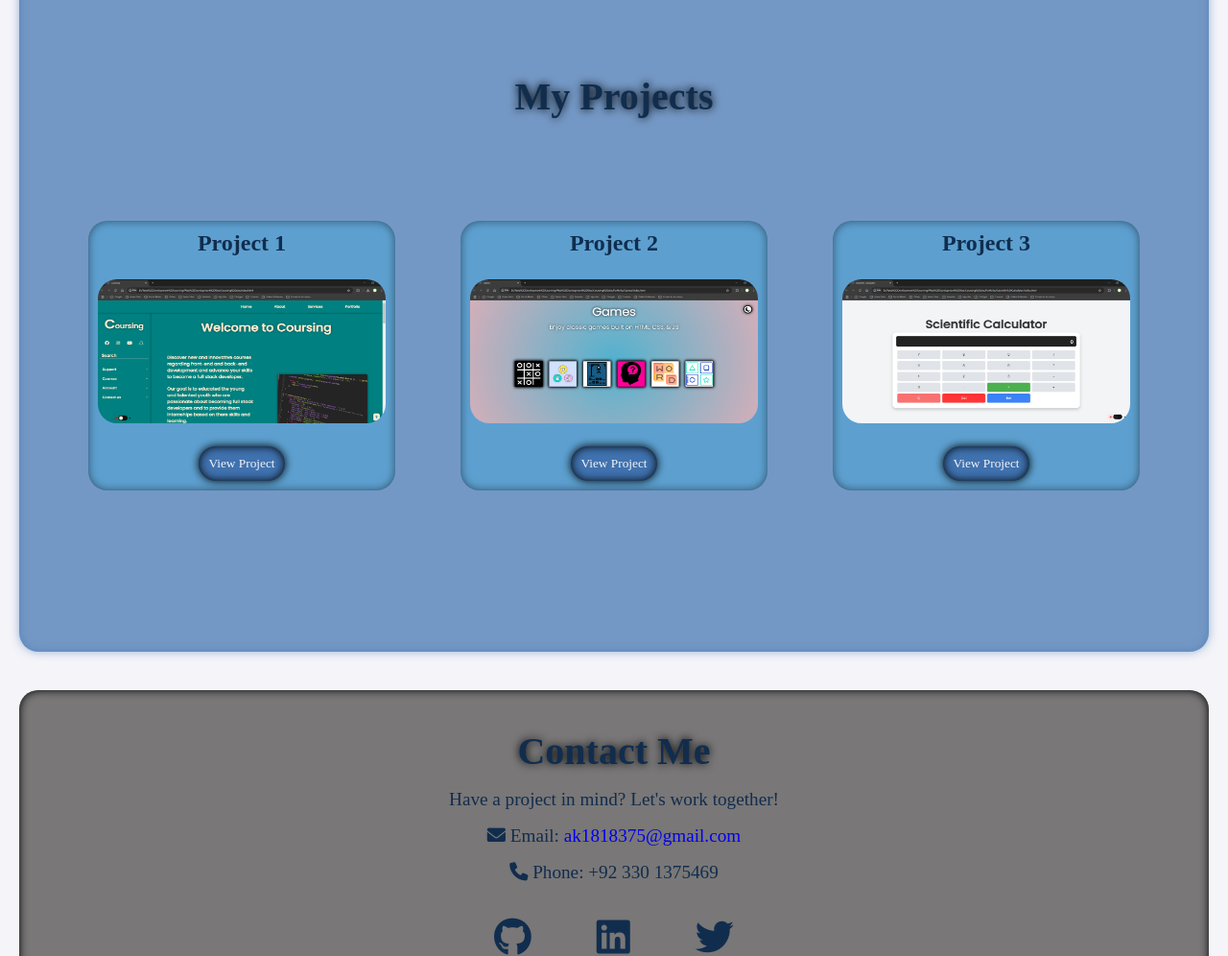
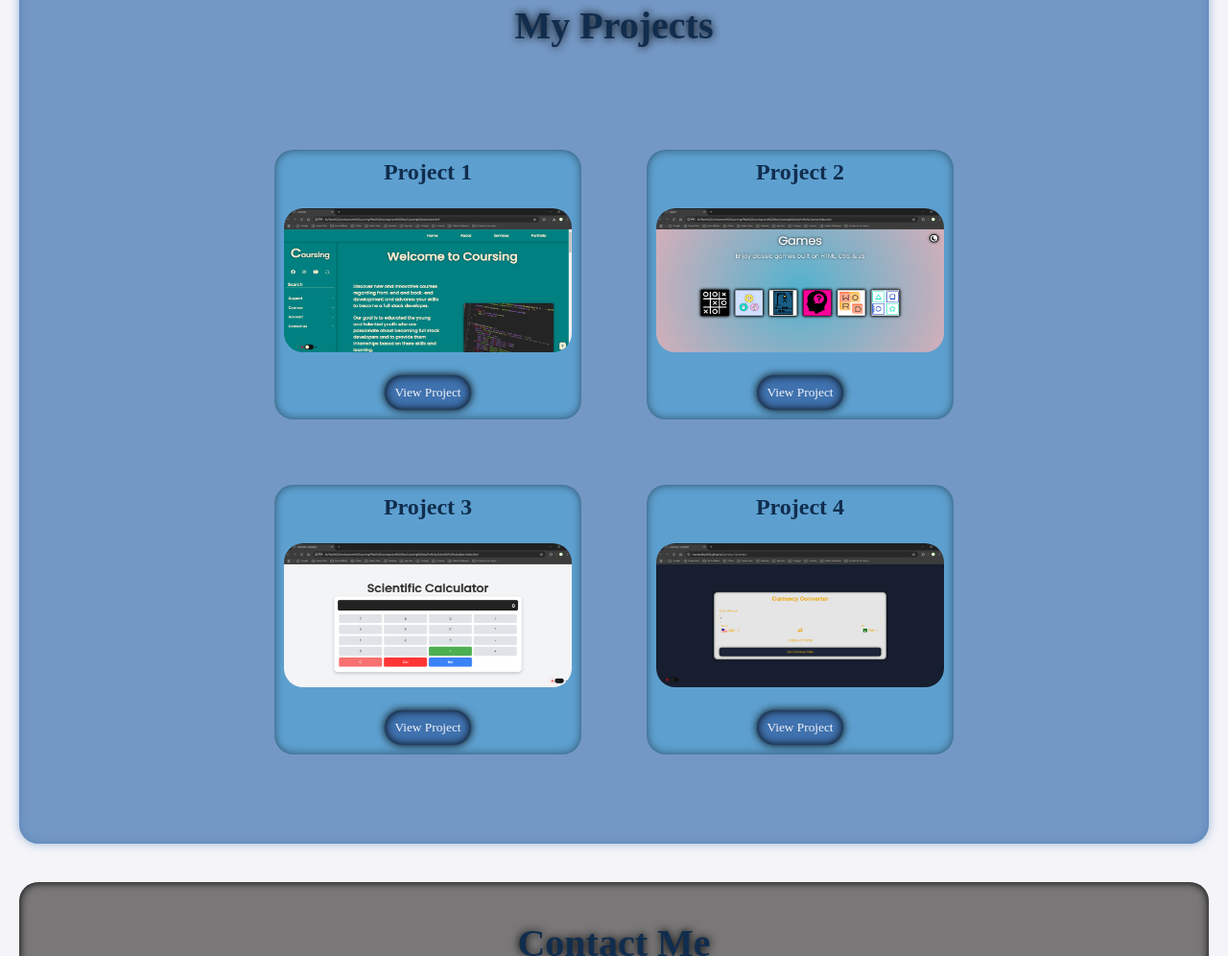
Before and after one commit to Hannankhan203/My-Old-Portfolio, a plain HTML site: page index.html in a window 1280 px wide. Shown: the part 1461-2457 px from the top of the page at 96% size. Drawn offline with Linux system fonts and the light colour scheme; a web font is replaced by a local one.

Commit message:
Added a new Project

```diff
--- a/CSS/large.css
+++ b/CSS/large.css
@@ -298,7 +298,7 @@ label input:checked ~ .botn {
 .project {
   /* border: 2px solid black; */
   width: 100%;
-  height: 100vh;
+  height: 125vh;
   padding: 20px;
 }
 
@@ -324,7 +324,7 @@ label input:checked ~ .botn {
 .project .project-background .projects {
   /* border: 2px solid black; */
   display: flex;
-  /* width: 100%; */
+  width: 70%;
   justify-content: center;
   align-items: center;
   gap: 3rem;
@@ -334,7 +334,7 @@ label input:checked ~ .botn {
   /* border: 2px solid black; */
   display: flex;
   flex-direction: column;
-  width: 100%;
+  width: auto;
   justify-content: center;
   align-items: center;
   gap: 1.5rem;
--- a/CSS/mobile.css
+++ b/CSS/mobile.css
@@ -100,7 +100,7 @@ label {
 
 .project {
   /* border: 2px solid black; */
-  height: 109vh;
+  height: 145vh;
   padding: 10px;
 }
 
--- a/CSS/normal.css
+++ b/CSS/normal.css
@@ -324,7 +324,7 @@ label input:checked ~ .botn {
 .project .project-background .projects {
   /* border: 2px solid black; */
   display: flex;
-  /* width: 100%; */
+  width: 100%;
   justify-content: center;
   align-items: center;
   gap: 3rem;
--- a/CSS/styles.css
+++ b/CSS/styles.css
@@ -313,7 +313,7 @@ label input:checked ~ .botn {
 .project {
   /* border: 2px solid black; */
   width: 100%;
-  height: 100vh;
+  height: 125vh;
   padding: 20px;
 }
 
@@ -325,7 +325,7 @@ label input:checked ~ .botn {
   flex-direction: column;
   justify-content: center;
   align-items: center;
-  gap: 6rem;
+  gap: 5rem;
   border-radius: 20px;
   box-shadow: inset 0 0 10px #000,
     0 0 10px #000;
@@ -340,7 +340,8 @@ label input:checked ~ .botn {
 .project .project-background .projects {
   /* border: 2px solid black; */
   display: flex;
-  /* width: 100%; */
+  width: 70%;
+  flex-wrap: wrap;
   justify-content: center;
   align-items: center;
   gap: 3rem;
@@ -350,7 +351,7 @@ label input:checked ~ .botn {
   /* border: 2px solid black; */
   display: flex;
   flex-direction: column;
-  width: 100%;
+  width: auto;
   justify-content: center;
   align-items: center;
   gap: 1.5rem;
--- a/CSS/tablets.css
+++ b/CSS/tablets.css
@@ -122,7 +122,7 @@ label {
 
 .project {
   /* border: 2px solid black; */
-  height: 145vh;
+  height: 185vh;
 }
 
 .project .project-background {
--- a/index.html
+++ b/index.html
@@ -151,6 +151,23 @@
               >
             </button>
           </div>
+          <div class="pro">
+            <h3 class="pro-heading">Project 4</h3>
+            <img
+              class="pro-image"
+              title="Currency Converter"
+              src="Images/Currency Converter.PNG"
+              alt="Currency Converter"
+            />
+            <button class="btn">
+              <a
+                target="_blank"
+                href="https://hannankhan203.github.io/Currency-Converter/"
+                class="btn-link"
+                >View Project</a
+              >
+            </button>
+          </div>
         </div>
       </div>
     </section>
```
Also changed, not shown: Images/Currency Converter.PNG (added).
